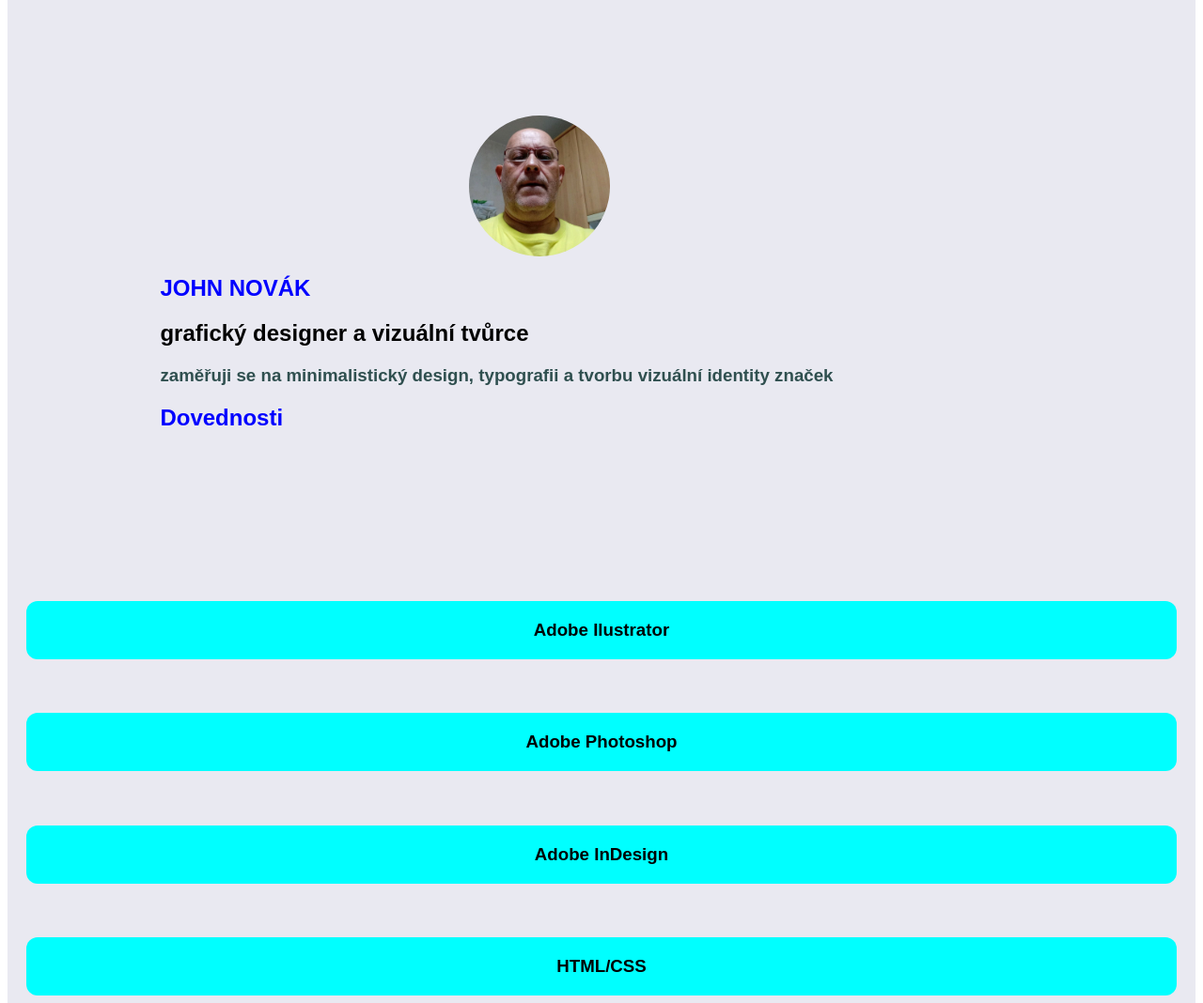
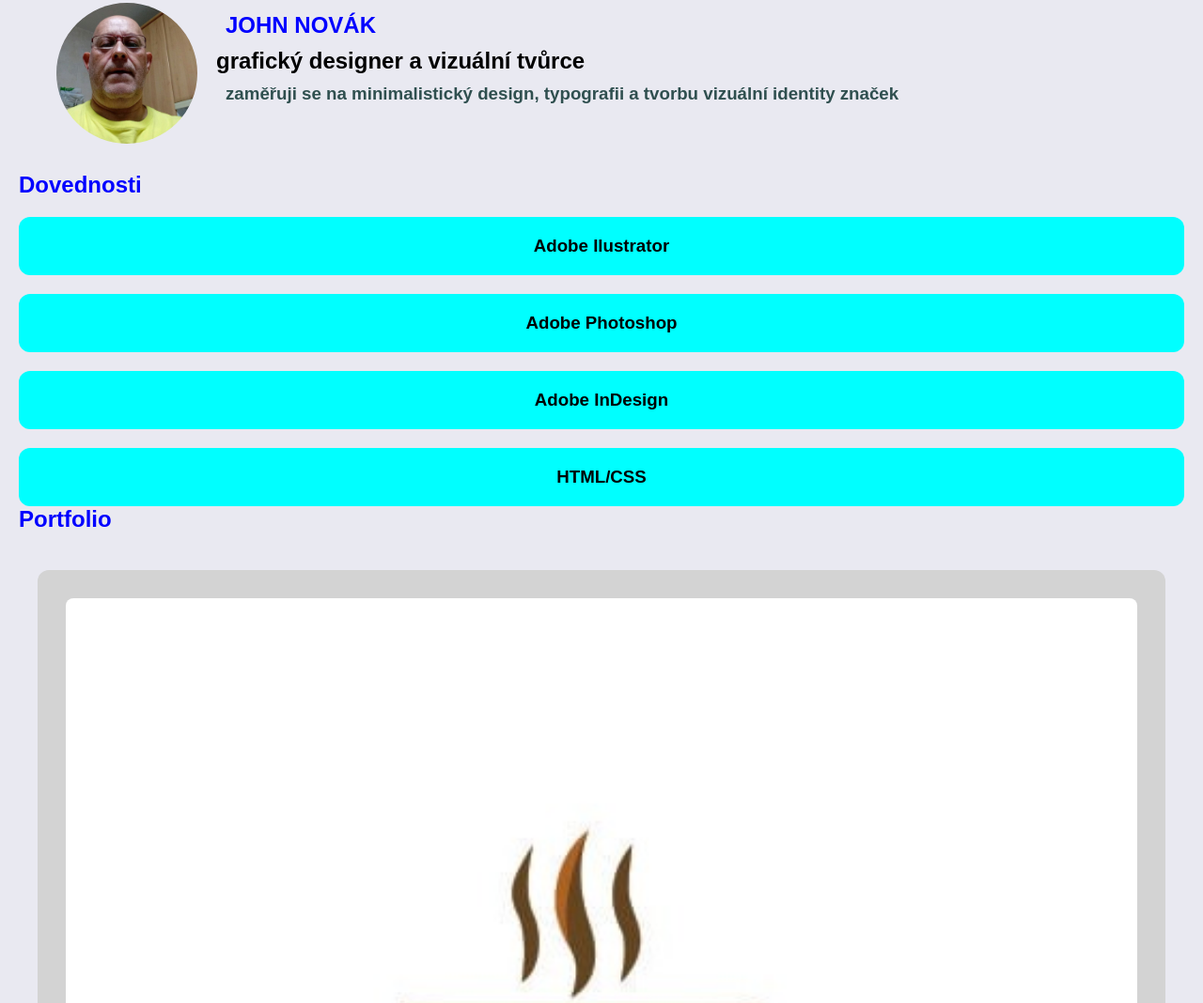
Before and after one commit to mataslezak-lang/web, a plain HTML site: page index.html in a window 1280 px wide. Shown: the part 47-1115 px from the top of the page at 94% size. Drawn offline with Linux system fonts and the light colour scheme.

Commit message:
ajdontnou

```diff
--- a/index.html
+++ b/index.html
@@ -10,12 +10,13 @@
     <section class="container">
 <header>
 <img class="dedek" src="dedek.jpg" alt="dedek">
-<h1>JOHN NOVÁK</h1>
+<div class="uvod"><h1>JOHN NOVÁK</h1>
 <h2>grafický designer a vizuální tvůrce</h2>
-<h3>zaměřuji se na minimalistický design, typografii a tvorbu vizuální identity značek </h3>
-<h2 class="idk">Dovednosti</h2>
+<h3>zaměřuji se na minimalistický design, typografii a tvorbu vizuální identity značek </h3></div>
 
 </header>
+ <h2 class="idk">Dovednosti</h2>
+
 <section class="cards">
     <h3 class="card"> Adobe Ilustrator</h3>
 </section>
--- a/styles.css
+++ b/styles.css
@@ -1,33 +1,50 @@
-*{box-sizing: border-box;#
+* {
+  box-sizing: border-box;
    margin: 0%;
-padding: 0%;}
+  padding: 0%;
+}
 
-body {font-family: Arial, Helvetica, sans-serif;}
+body {
+  font-family: Arial, Helvetica, sans-serif;
+}
 
-header {margin: 10%;
+header {
+  margin: 10%;
 
 
   ;
   padding: 20px;
   border-radius: 12px;
-    box-shadow: 0 0 10px rgba(255, 255, 255, 0.05);}
+  box-shadow: 0 0 10px rgba(255, 255, 255, 0.05);
+}
 
-header img {display: flex;
+header img {
+  display: flex;
   flex-direction: column;
   border-radius: 50%;
   align-items: center;
-margin-left:35%;
-width: 150px;}
+  margin-left: 35%;
+  width: 150px;
+}
 
-header h3 {color: darkslategray;}
-header h1 {color: blue;}
+header h3 {
+  color: darkslategray;
+}
 
-.container { background-color: rgb(233, 233, 241) ;
+header h1 {
+  color: blue;
+}
+
+.container {
+  background-color: rgb(233, 233, 241);
   padding: 20px;
   border-radius: 12px;
-    box-shadow: 0 0 10px rgba(255, 255, 255, 0.05);}
+  box-shadow: 0 0 10px rgba(255, 255, 255, 0.05);
+}
 
-    .idk {color: blue;}
+.idk {
+  color: blue;
+}
 
 .cards {
   display: grid;
@@ -58,3 +75,77 @@ header h1 {color: blue;}
   border-radius: 8px;
   margin-bottom: 10px;
 }
+
+@media (min-width: 760px) {
+ .uvod {display: flex;flex-direction: column;
+padding-left: 20px;
+text-align: start;}
+
+  header {
+  margin: 10px;
+  display: flex;
+  flex-direction: row;
+
+
+
+  padding: 20px;
+  border-radius: 12px;
+  box-shadow: 0 0 10px rgba(255, 255, 255, 0.05);
+}
+
+header img {
+margin-left: 10px;
+  border-radius: 50%;
+  width: 150px;
+}
+
+header h3 {
+  color: darkslategray; padding: 10px;
+}
+
+header h1 {
+  color: blue; padding: 10px;
+}
+
+.container {
+  background-color: rgb(233, 233, 241);
+  padding: 20px;
+  border-radius: 12px;
+  box-shadow: 0 0 10px rgba(255, 255, 255, 0.05);
+}
+
+.idk {
+  color: blue;
+}
+
+.cards {
+  display: grid;
+  grid-template-columns: repeat(auto-fit);
+  gap: 20px;
+  margin-top: 20px;
+}
+
+.card {
+  background-color: aqua;
+  padding: 20px;
+  border-radius: 12px;
+  box-shadow: 20px rgba(0, 0, 0, 0.05);
+  text-align: center;
+
+}
+
+.fotocard {
+  background-color: lightgrey;
+  padding: 30px;
+  border-radius: 12px;
+  margin: 20px;
+  box-shadow: 10px;
+}
+
+.fotocard img {
+  width: 100%;
+  border-radius: 8px;
+  margin-bottom: 10px;
+}
+
+}
```
Lines whose indentation alone changed are shown as unchanged.
